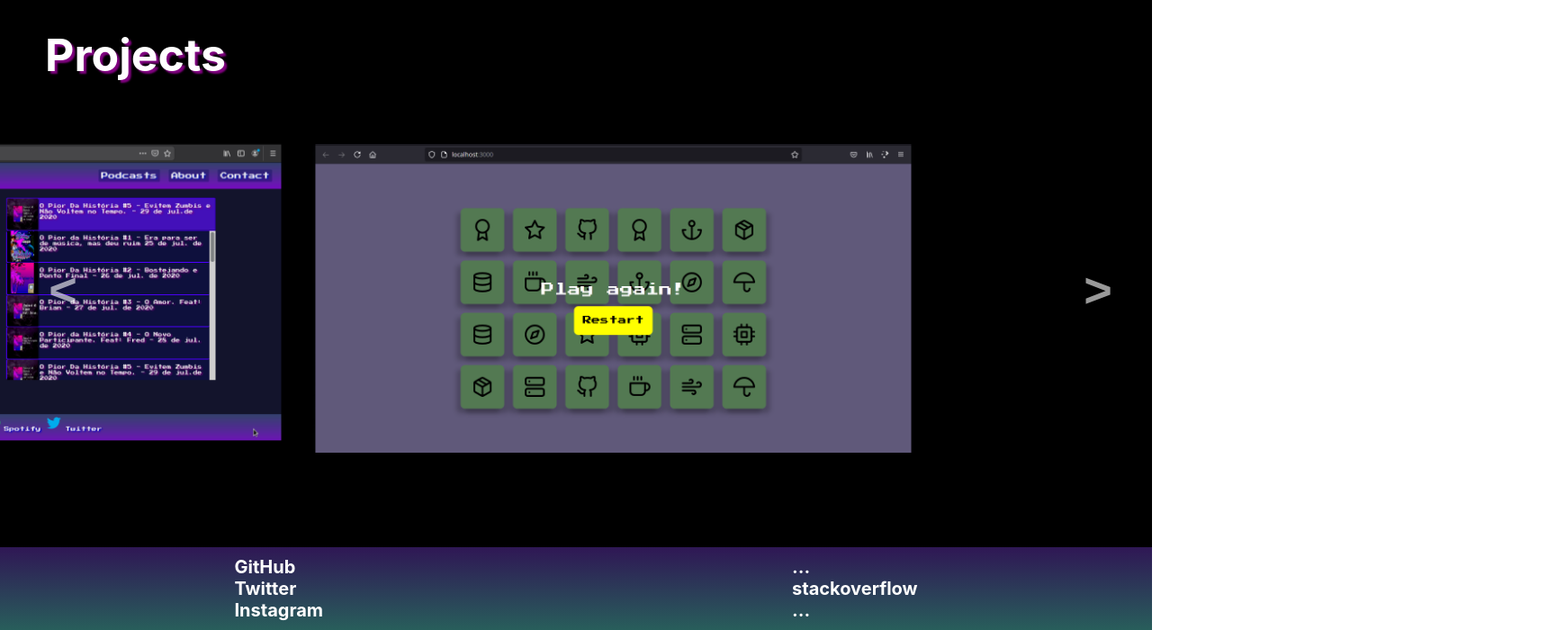
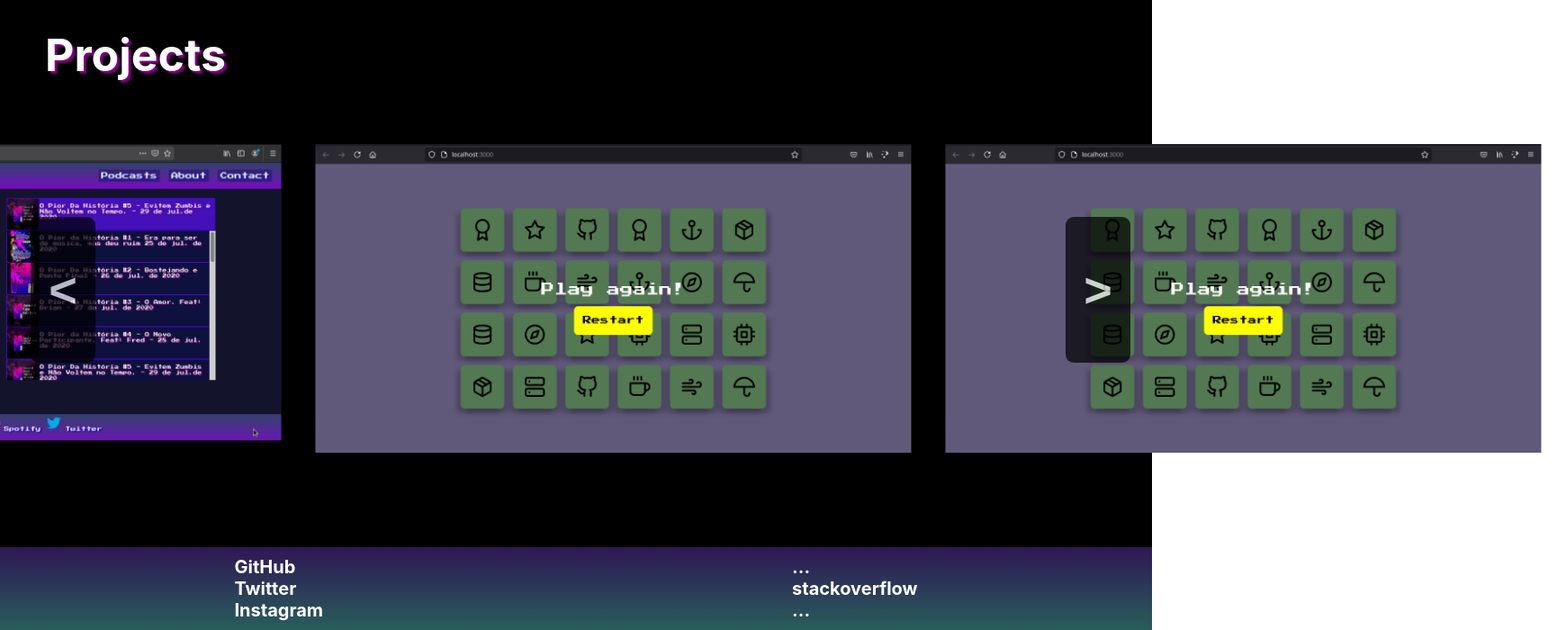
Before and after one commit to Fabiokleis/react_portfolio, a React (Create React App) app: page / in a window 1280 px wide. Shown: the part 580-1280 px from the top of the page at 90% size, 1730 px wide, since content can reach past the window. Built offline with nearby package versions, Linux system fonts and the light colour scheme.

Commit message:
implemented arrow buttons

```diff
--- a/src/pages/main_section/arrow_buttons/leftArrow.js
+++ /dev/null
@@ -1,10 +0,0 @@
-import React from 'react';
-import './index.css';
-
-export default function leftArrow() {
-    return (
-        <div className="arrow-container-left">
-            <button className="arrow-left">{"<"}</button>
-        </div>
-    )
-}
--- a/src/pages/main_section/arrow_buttons/rightArrow.js
+++ /dev/null
@@ -1,10 +0,0 @@
-import React from 'react';
-import './index.css';
-
-export default function rightArrow() {
-    return (
-        <div className="arrow-container-right">
-            <button className="arrow-right">{">"}</button>
-        </div>
-    )
-}
--- a/src/pages/main_section/index.css
+++ b/src/pages/main_section/index.css
@@ -150,15 +150,13 @@
     align-items: center;
     justify-content: space-between;
     position:relative;
-
-
 }
 
 .projects-section {
     position:relative;
     margin-top: 20px;
     display:flex;
-    margin-left:-400px;
+    transition: all 0.4s;
 }
 
 .projects-section
@@ -185,12 +183,12 @@
 .arrow-container-left {
     border-radius: 10px;
     position:absolute;
-
+    opacity: 0.7;
+    background-color: black;
     z-index: 1;
     display:flex;
     align-items: center;
     justify-content: center;
-    opacity: 0.6;
     transform: scale(0.9);
     transition: all 0.3s;
     width: 80px;
@@ -202,7 +200,7 @@
 .arrow-left,
 .arrow-container-right
 .arrow-right {
-
+    cursor: pointer;
     background-color: rgb(0,0,0,0);
     color:white;
     border:none;
@@ -223,5 +221,5 @@
 .arrow-container-left:hover{
     transform: scale(1);
 
-    opacity: 1;
+    opacity: 0.9;
 }
--- a/src/pages/main_section/projects_section/index.js
+++ b/src/pages/main_section/projects_section/index.js
@@ -1,16 +1,30 @@
-import React from 'react';
+import React,{useState} from 'react';
 import './index.css';
 import img from '../o_pior.png';
 import memory from '../gameOver.png';
-import LeftArrow from '../arrow_buttons/leftArrow';
-import RightArrow from '../arrow_buttons/rightArrow';
 
 export default function ProjectsSection(props){
+    const [value, setValue] = useState(-400);
+
+    function toLeft(){
+        if(value !== 0) {
+            return setValue(400 + value);
+        };
+
+    }
+
+    function toRight(){
+        if(value > -800){
+            return setValue(-400 + value);
+        }
+    }
 
     return (
         <div className="projects-container">
-            <LeftArrow />
-            <div className="projects-section">
+            <div className="arrow-container-left">
+                <button className="arrow-left" onClick={toLeft}>{"<"}</button>
+            </div>
+            <div className="projects-section" style={{marginLeft: `${value}px` , marginRight: `${value}px`}}>
 
                 <div className="projects-card">
 
@@ -24,8 +38,16 @@ export default function ProjectsSection(props){
 
                 </div>
 
+                <div className="projects-card">
+
+                    <img className="projects-img" src={memory} alt="project-overview" />
+
+                </div>
             </div>
-            <RightArrow />
+            <div className="arrow-container-right" onClick={toRight}>
+                <button className="arrow-right">{">"}</button>
+            </div>
+
         </div>
     );
 }
```
Also changed, not shown: src/pages/main_section/arrow_buttons/index.css (deleted).
